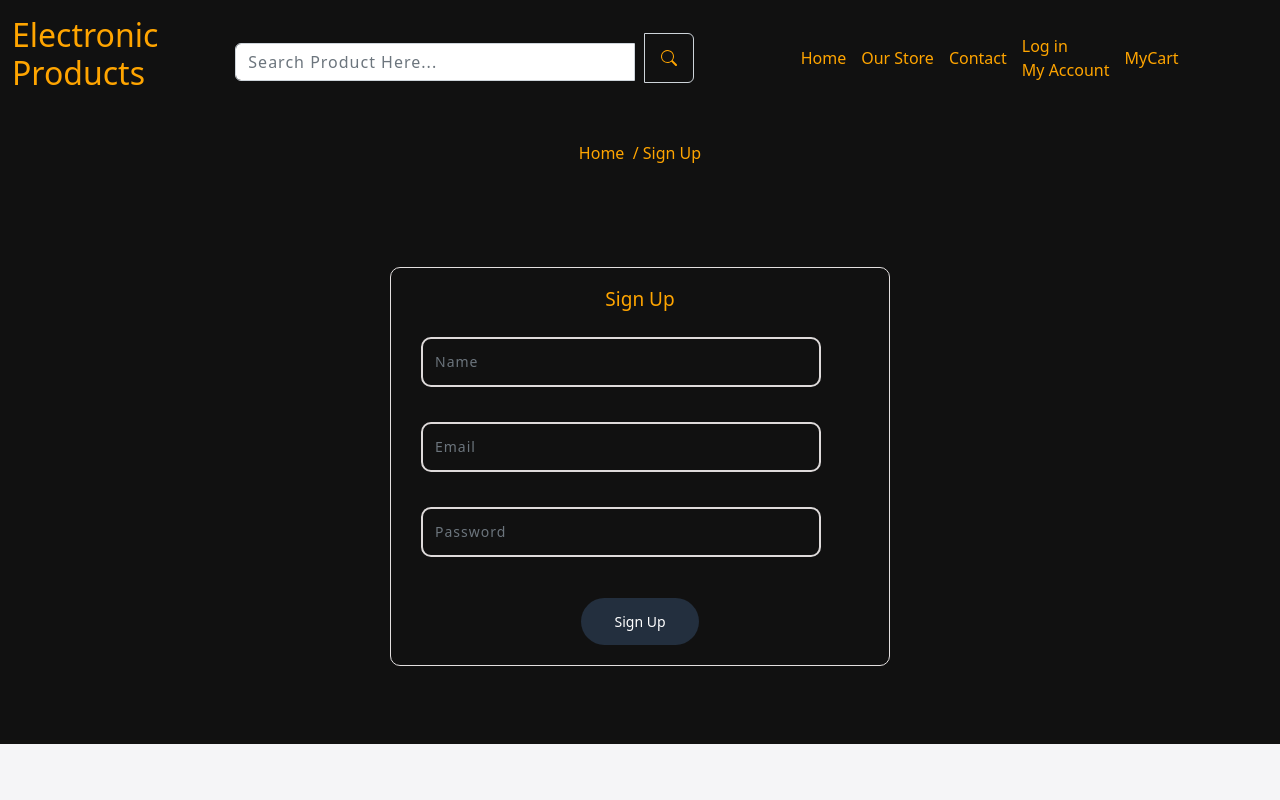
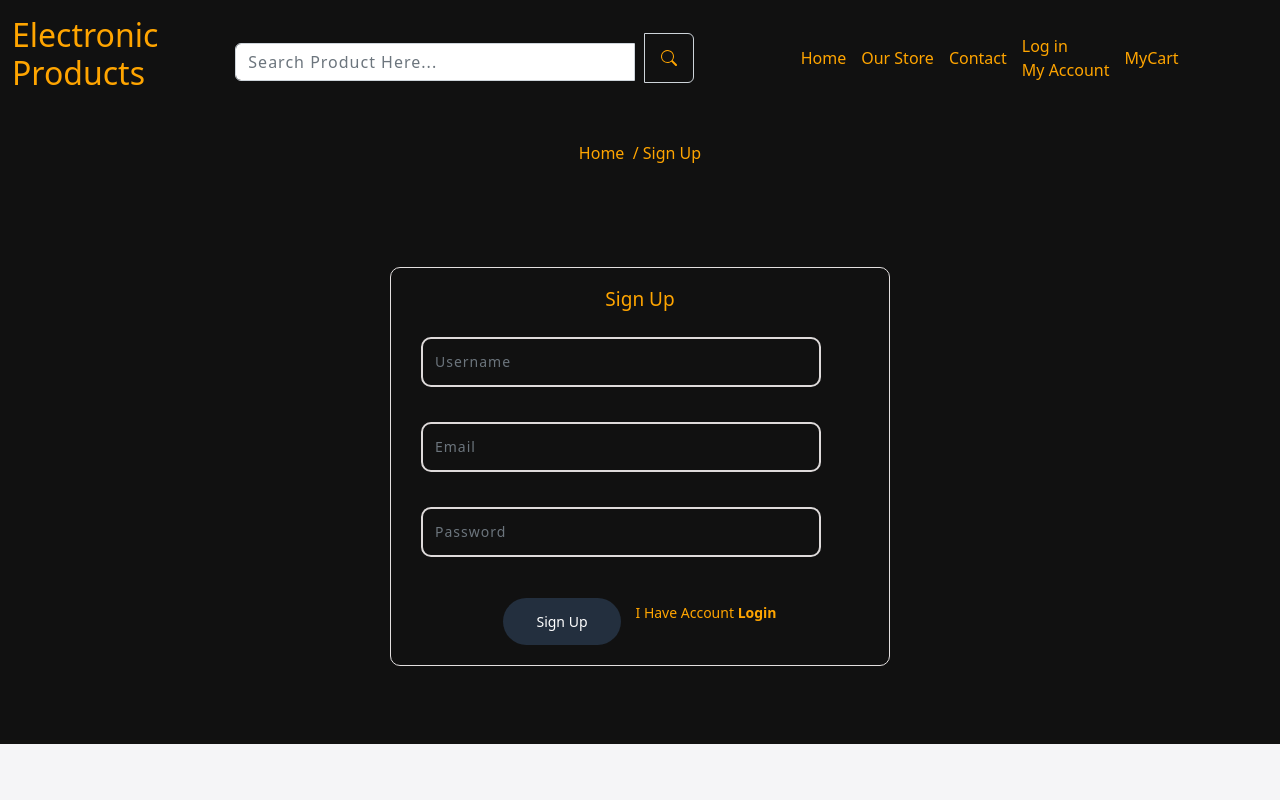
Before and after one commit to Muhammadjon-is/caps-fe, a React (Create React App) app: page /signUp in a window 1280 px wide. Shown: the top 800 px of the page. Built offline with nearby package versions, Linux system fonts and the light colour scheme.

Commit message:
Update SignUp.jsx

```diff
--- a/src/Components/SignUp/SignUp.jsx
+++ b/src/Components/SignUp/SignUp.jsx
@@ -3,8 +3,35 @@ import Crumb from "../Login.jsx/Crumb";
 import Meta from "../Login.jsx/Meta";
 import LoginContainer from "../Login.jsx/LoginContainer";
 import LoginInput from "../Login.jsx/LoginIput";
-import "./SignUp.css"
-const SignUp = () => {
+import { useEffect, useState } from "react";
+import { Link, useParams } from "react-router-dom";
+import { register } from "../Redux/Actions/userAction";
+import { useDispatch, useSelector } from "react-redux";
+import Message from "../LoadingError/Error";
+import Loading from "../LoadingError/Loading";
+import "./SignUp.css";
+const SignUp = ({ history }) => {
+  const [name, setName] = useState("");
+  const [email, setEmail] = useState("");
+  const [password, setPassword] = useState("");
+
+  const dispatch = useDispatch();
+  const redirect = useParams();
+
+  const userRegister = useSelector((state) => state.userRegister);
+  const { error, loading, userInfo } = userRegister;
+
+  useEffect(() => {
+    if (userInfo) {
+      history.push(redirect);
+    }
+  }, [userInfo, history, redirect]);
+
+  const submitHandler = (e) => {
+    e.preventDefault();
+    dispatch(register(name, email, password));
+  };
+
   return (
     <>
       <Meta title={"Sign Up"} />
@@ -14,18 +41,41 @@ const SignUp = () => {
           <div className="col-12">
             <div className="auth-card">
               <h3 className="text-center mb-3">Sign Up</h3>
-              <form action="" className="d-flex flex-column gap-15">
-                <LoginInput type="text" name="name" placeholder="Name" />
-                <LoginInput type="email" name="email" placeholder="Email" />
+              {error && <Message variant="alert-danger">{error}</Message>}
+              {loading && <Loading />}
+
+              <form
+                action=""
+                className="d-flex flex-column gap-15"
+                onSubmit={submitHandler}
+              >
+                <LoginInput
+                  type="text"
+                  placeholder="Username"
+                  value={name}
+                  onChange={(e) => setName(e.target.value)}
+                />
+                <LoginInput
+                  type="email"
+                  placeholder="Email"
+                  value={email}
+                  onChange={(e) => setEmail(e.target.value)}
+                />
 
                 <LoginInput
                   type="password"
-                  name="password"
                   placeholder="Password"
+                  value={password}
+                  onChange={(e) => setPassword(e.target.value)}
                 />
                 <div>
                   <div className="mt-3 d-flex justify-content-center gap-15 align-items-center">
                     <button className="button border-0">Sign Up</button>
+                    <p>
+            <Link to={redirect ? `/login?redirect=${redirect}` : "/login"}>
+              I Have Account <strong>Login</strong>
+            </Link>
+          </p>
                   </div>
                 </div>
               </form>
```
